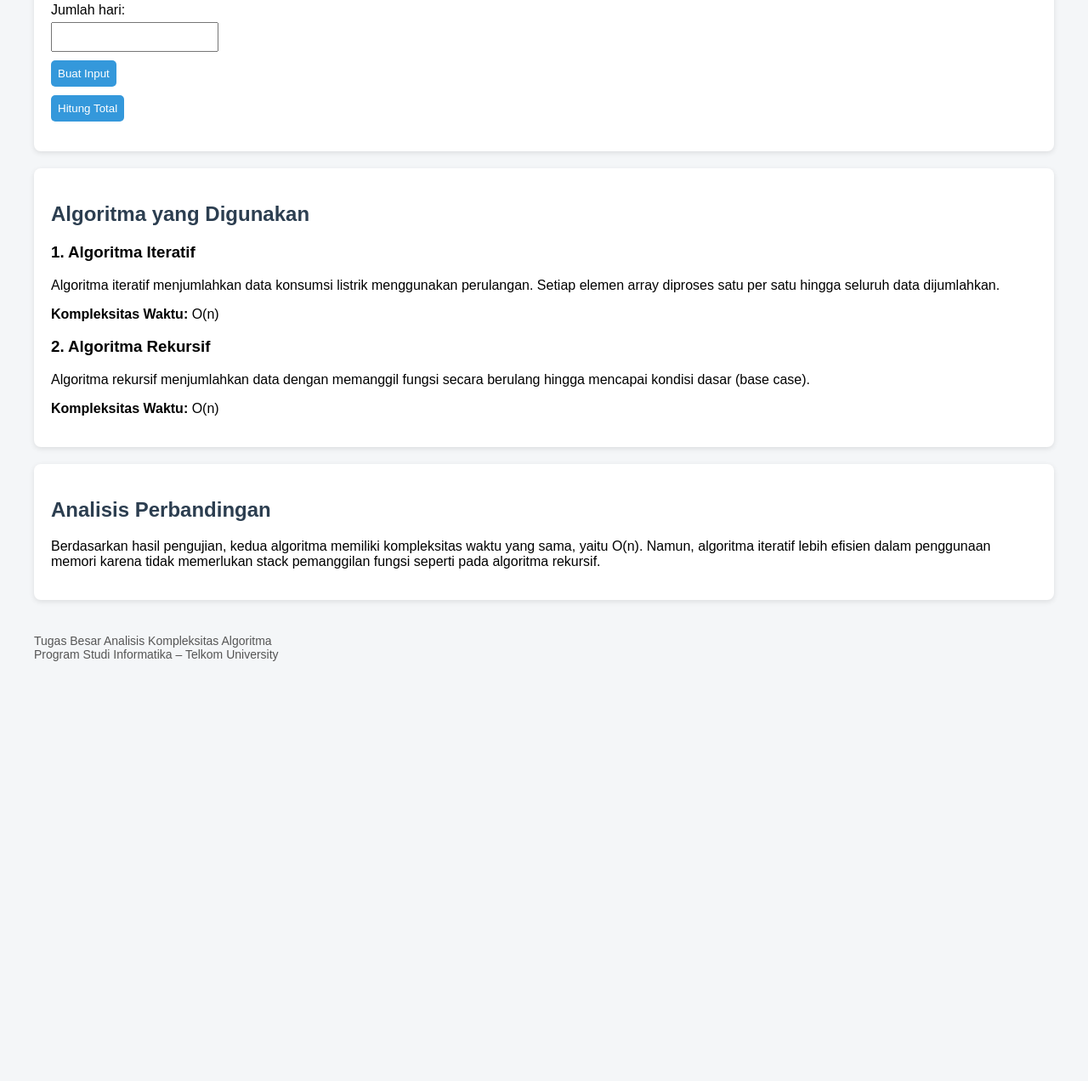
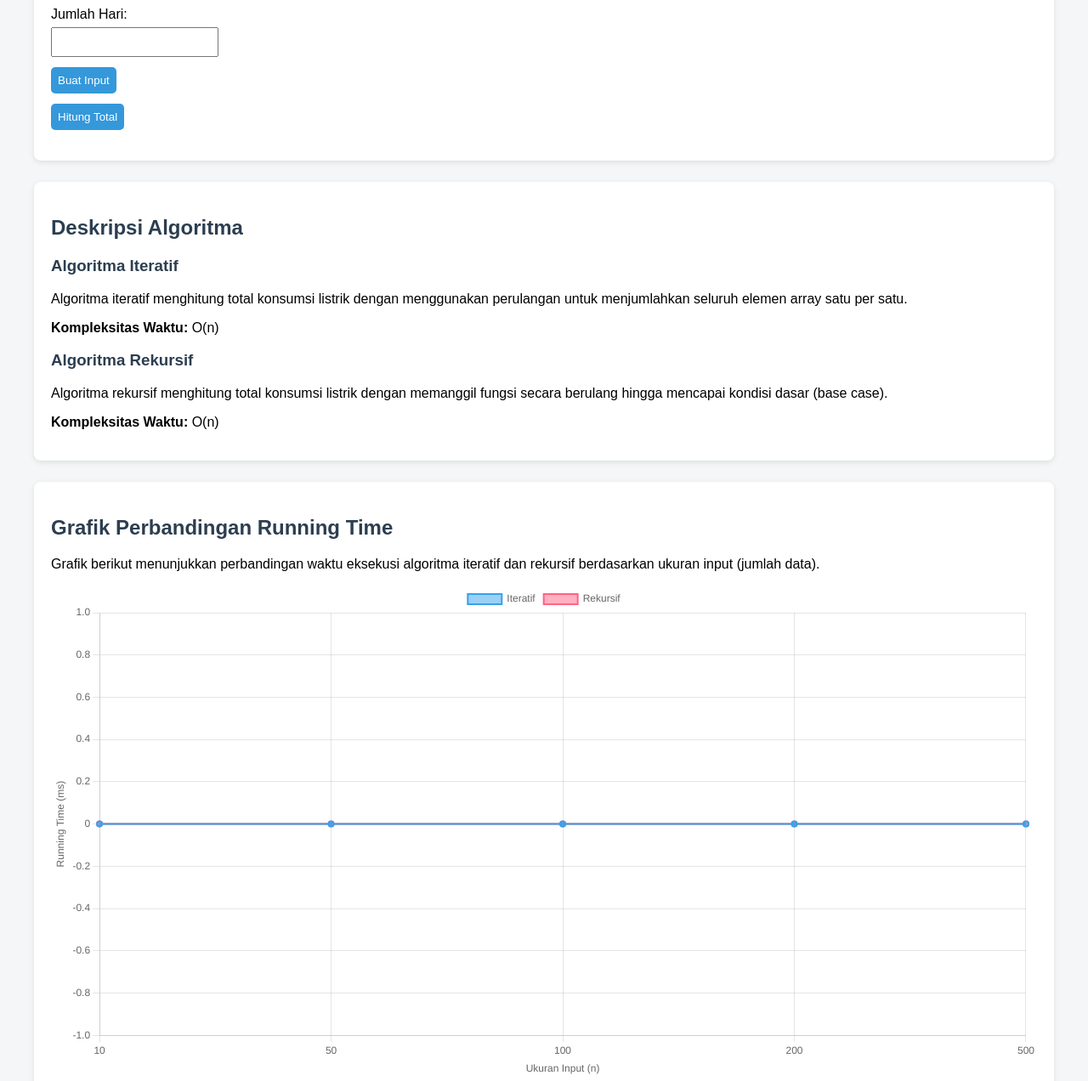
Before and after one commit to Jacksamsudin/TUBESAKA.github.io, a plain HTML site: page index.html in a window 1280 px wide. Shown: the part 363-1635 px from the top of the page at 85% size. Before the commit the page ends 1181 px from the top, so only its background shows below. Drawn offline with nearby package versions, Linux system fonts and the light colour scheme.

Commit message:
Update index.html

```diff
--- a/index.html
+++ b/index.html
@@ -3,35 +3,39 @@
 <head>
   <meta charset="UTF-8">
   <title>TUBES AKA - Analisis Kompleksitas Algoritma</title>
+
+  <!-- Chart.js -->
+  <script src="https://cdn.jsdelivr.net/npm/chart.js"></script>
+
   <style>
     body {
       font-family: Arial, sans-serif;
       margin: 40px;
-      background: #f4f6f8;
+      background-color: #f4f6f8;
     }
-    h1, h2 {
+    h1, h2, h3 {
       color: #2c3e50;
     }
     .box {
       background: white;
       padding: 20px;
-      margin-bottom: 20px;
+      margin-bottom: 25px;
       border-radius: 8px;
       box-shadow: 0 2px 6px rgba(0,0,0,0.1);
     }
     input, button {
       padding: 8px;
-      margin: 5px 0;
+      margin: 6px 0;
     }
     button {
-      background: #3498db;
+      background-color: #3498db;
       color: white;
       border: none;
       border-radius: 5px;
       cursor: pointer;
     }
     button:hover {
-      background: #2980b9;
+      background-color: #2980b9;
     }
     .result {
       font-weight: bold;
@@ -39,11 +43,13 @@
     }
     footer {
       margin-top: 40px;
+      font-size: 14px;
       color: #555;
-      font-size: 14px;
+      text-align: center;
     }
   </style>
 </head>
+
 <body>
 
 <h1>Tugas Besar Analisis Kompleksitas Algoritma</h1>
@@ -51,60 +57,90 @@
 <div class="box">
   <h2>Studi Kasus</h2>
   <p>
-    Studi kasus yang diangkat adalah <b>perhitungan total konsumsi listrik harian</b>
+    Studi kasus yang digunakan adalah <b>perhitungan total konsumsi listrik harian</b>
     berdasarkan data penggunaan listrik (kWh) selama beberapa hari.
-    Permasalahan ini diselesaikan menggunakan dua pendekatan algoritma:
-    <b>iteratif</b> dan <b>rekursif</b>.
+    Permasalahan ini diselesaikan menggunakan dua pendekatan algoritma, yaitu
+    <b>iteratif</b> dan <b>rekursif</b>, untuk dibandingkan dari sisi efisiensi.
   </p>
 </div>
 
 <div class="box">
   <h2>Input Data Konsumsi Listrik</h2>
-  <label>Jumlah hari:</label><br>
-  <input type="number" id="jumlahHari" min="1"><br>
+  <label>Jumlah Hari:</label><br>
+  <input type="number" id="jumlahHari" min="1">
+  <br>
   <button onclick="buatInput()">Buat Input</button>
 
   <div id="inputData"></div>
-  <button onclick="hitung()">Hitung Total</button>
+
+  <button onclick="hitungTotal()">Hitung Total</button>
 
   <div class="result" id="hasil"></div>
 </div>
 
 <div class="box">
-  <h2>Algoritma yang Digunakan</h2>
+  <h2>Deskripsi Algoritma</h2>
 
-  <h3>1. Algoritma Iteratif</h3>
+  <h3>Algoritma Iteratif</h3>
   <p>
-    Algoritma iteratif menjumlahkan data konsumsi listrik menggunakan perulangan.
-    Setiap elemen array diproses satu per satu hingga seluruh data dijumlahkan.
+    Algoritma iteratif menghitung total konsumsi listrik dengan menggunakan perulangan
+    untuk menjumlahkan seluruh elemen array satu per satu.
   </p>
   <p><b>Kompleksitas Waktu:</b> O(n)</p>
 
-  <h3>2. Algoritma Rekursif</h3>
+  <h3>Algoritma Rekursif</h3>
   <p>
-    Algoritma rekursif menjumlahkan data dengan memanggil fungsi secara berulang
-    hingga mencapai kondisi dasar (base case).
+    Algoritma rekursif menghitung total konsumsi listrik dengan memanggil fungsi secara
+    berulang hingga mencapai kondisi dasar (base case).
   </p>
   <p><b>Kompleksitas Waktu:</b> O(n)</p>
 </div>
 
 <div class="box">
+  <h2>Grafik Perbandingan Running Time</h2>
+  <p>
+    Grafik berikut menunjukkan perbandingan waktu eksekusi algoritma iteratif dan rekursif
+    berdasarkan ukuran input (jumlah data).
+  </p>
+  <canvas id="runtimeChart"></canvas>
+</div>
+
+<div class="box">
   <h2>Analisis Perbandingan</h2>
   <p>
-    Berdasarkan hasil pengujian, kedua algoritma memiliki kompleksitas waktu yang sama,
-    yaitu O(n). Namun, algoritma iteratif lebih efisien dalam penggunaan memori
-    karena tidak memerlukan stack pemanggilan fungsi seperti pada algoritma rekursif.
+    Berdasarkan grafik running time, algoritma iteratif memiliki waktu eksekusi yang
+    lebih stabil dibandingkan algoritma rekursif. Walaupun kedua algoritma memiliki
+    kompleksitas waktu O(n), algoritma rekursif memiliki overhead pemanggilan fungsi
+    yang menyebabkan waktu eksekusi relatif lebih besar.
   </p>
 </div>
 
 <footer>
   <p>
     Tugas Besar Analisis Kompleksitas Algoritma<br>
-    Program Studi Informatika – Telkom University
+    Informatika – Telkom University
   </p>
 </footer>
 
 <script>
+  // =============================
+  // ALGORITMA ITERATIF
+  function totalIteratif(data) {
+    let total = 0;
+    for (let i = 0; i < data.length; i++) {
+      total += data[i];
+    }
+    return total;
+  }
+
+  // ALGORITMA REKURSIF
+  function totalRekursif(data, n) {
+    if (n === 0) return 0;
+    return data[n - 1] + totalRekursif(data, n - 1);
+  }
+
+  // =============================
+  // INPUT DINAMIS
   function buatInput() {
     const n = document.getElementById("jumlahHari").value;
     const container = document.getElementById("inputData");
@@ -118,20 +154,8 @@
     }
   }
 
-  function totalIteratif(data) {
-    let total = 0;
-    for (let i = 0; i < data.length; i++) {
-      total += data[i];
-    }
-    return total;
-  }
-
-  function totalRekursif(data, n) {
-    if (n === 0) return 0;
-    return data[n - 1] + totalRekursif(data, n - 1);
-  }
-
-  function hitung() {
+  // HITUNG TOTAL
+  function hitungTotal() {
     const inputs = document.querySelectorAll(".data");
     let data = [];
 
@@ -143,9 +167,73 @@
     const rekursif = totalRekursif(data, data.length);
 
     document.getElementById("hasil").innerHTML =
-      "Total Iteratif: " + iteratif + " kWh<br>" +
-      "Total Rekursif: " + rekursif + " kWh";
+      "Total Konsumsi (Iteratif): " + iteratif + " kWh<br>" +
+      "Total Konsumsi (Rekursif): " + rekursif + " kWh";
   }
+
+  // =============================
+  // GRAFIK RUNNING TIME
+  function tampilkanGrafik() {
+    let sizes = [10, 50, 100, 200, 500];
+    let timeIteratif = [];
+    let timeRekursif = [];
+
+    sizes.forEach(n => {
+      let data = [];
+      for (let i = 0; i < n; i++) {
+        data.push(Math.floor(Math.random() * 10));
+      }
+
+      let start = performance.now();
+      totalIteratif(data);
+      let end = performance.now();
+      timeIteratif.push(end - start);
+
+      start = performance.now();
+      totalRekursif(data, data.length);
+      end = performance.now();
+      timeRekursif.push(end - start);
+    });
+
+    const ctx = document.getElementById("runtimeChart");
+    new Chart(ctx, {
+      type: "line",
+      data: {
+        labels: sizes,
+        datasets: [
+          {
+            label: "Iteratif",
+            data: timeIteratif,
+            borderWidth: 2
+          },
+          {
+            label: "Rekursif",
+            data: timeRekursif,
+            borderWidth: 2
+          }
+        ]
+      },
+      options: {
+        responsive: true,
+        scales: {
+          x: {
+            title: {
+              display: true,
+              text: "Ukuran Input (n)"
+            }
+          },
+          y: {
+            title: {
+              display: true,
+              text: "Running Time (ms)"
+            }
+          }
+        }
+      }
+    });
+  }
+
+  window.onload = tampilkanGrafik;
 </script>
 
 </body>
```
